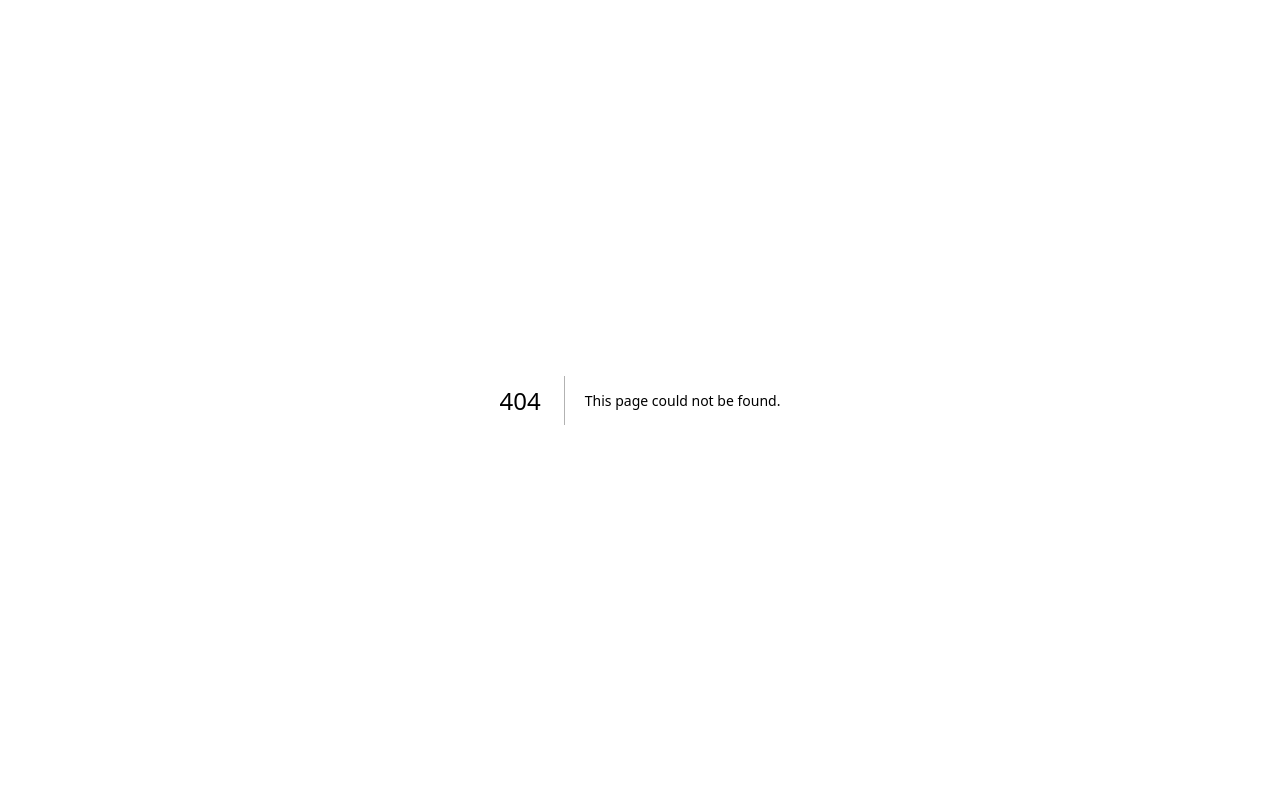
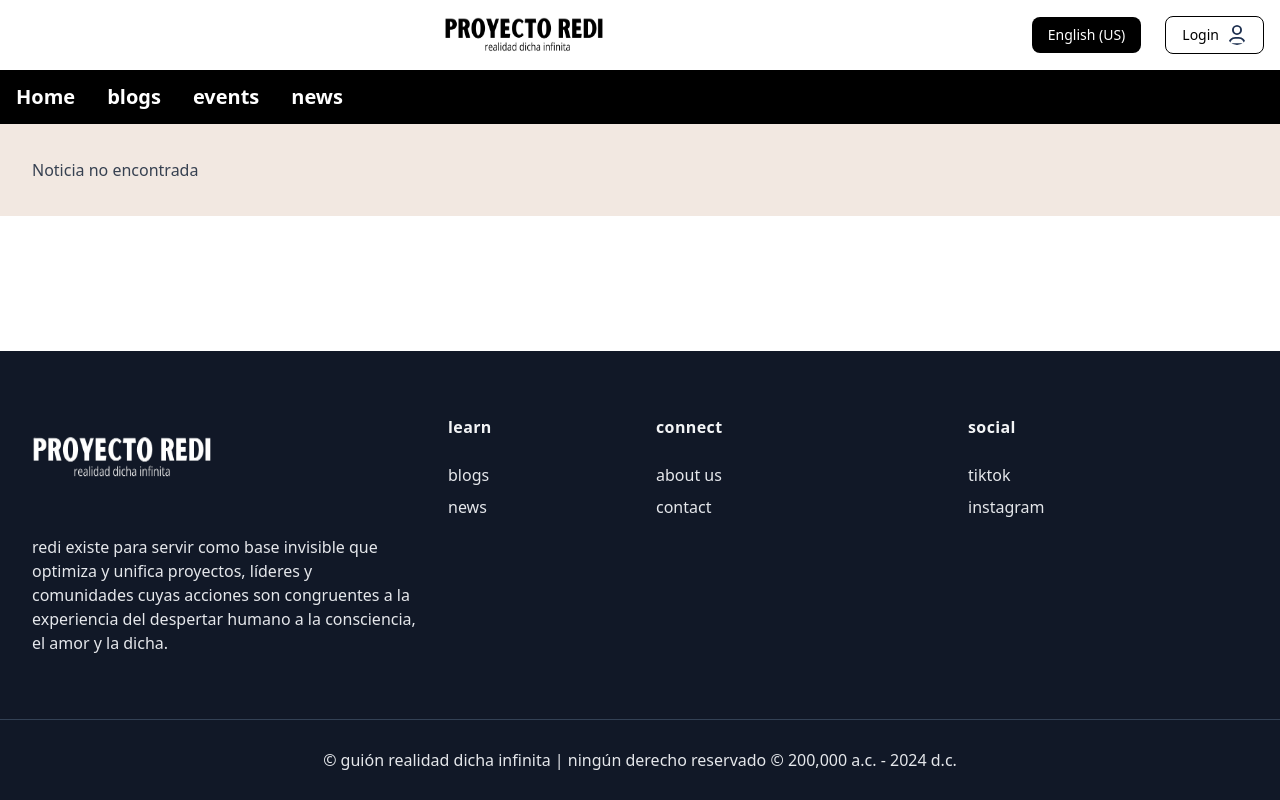
Before and after one commit to Yelsy/project_redi, a Next.js app in the folder frontend/: page /news/1 in a window 1280 px wide. Before the commit this address had no page. Built offline with nearby package versions, Linux system fonts and the light colour scheme; no server answers.

Commit message:
add news to redirect card to see content

```diff
--- /dev/null
+++ b/frontend/pages/news/[newsId].js
@@ -0,0 +1,67 @@
+// pages/news/[newsId].js
+import { useState, useEffect } from 'react';
+import { useRouter } from 'next/router';
+import Image from 'next/image';
+import MainLayout from '../../app/layouts/MainLayout';
+import { getNews } from '../../app/service/PostService';
+
+const NewsDetail = () => {
+  const router = useRouter();
+  const { newsId } = router.query;
+  const [newsDetails, setNewsDetails] = useState(null);
+
+  const [showBlogs, setShowBlogs] = useState(false);
+  const [showEvents, setShowEvents] = useState(false);
+  const [showNews, setShowNews] = useState(false);
+
+  useEffect(() => {
+    const fetchNewsDetails = async () => {
+      try {
+        const newsData = await getNews();
+
+        const details = newsData.content.find(newsItem => newsItem.id.toString() === newsId);
+
+        if (details) {
+          setNewsDetails(details);
+        }
+      } catch (error) {
+        console.error('Error fetching news details:', error);
+      }
+    };
+
+    if (newsId) {
+      fetchNewsDetails();
+    }
+  }, [newsId]);
+
+  return (
+    <MainLayout setShowBlogs={setShowBlogs} setShowEvents={setShowEvents} setShowNews={setShowNews}>
+      <div className="bg-[#f2e8e1] p-8 flex flex-col md:flex-row items-center md:items-start">
+        {newsDetails && (
+          <div className="md:w-1/2 md:pr-8">
+            <Image
+              src={newsDetails.photos[0].url_file}
+              alt={`Image related to ${newsDetails.title}`}
+              width={550}
+              height={400}
+              className="rounded-xl"
+            />
+          </div>
+        )}
+        <div className="md:w-1/2 prose">
+          {newsDetails ? (
+            <div>
+              <h1 className="text-3xl font-bold mb-4">{newsDetails.title}</h1>
+              <p>{newsDetails.content}</p>
+              {/* Otros detalles de la noticia según tu modelo de datos */}
+            </div>
+          ) : (
+            <p>Noticia no encontrada</p>
+          )}
+        </div>
+      </div>
+    </MainLayout>
+  );
+};
+
+export default NewsDetail;
```
